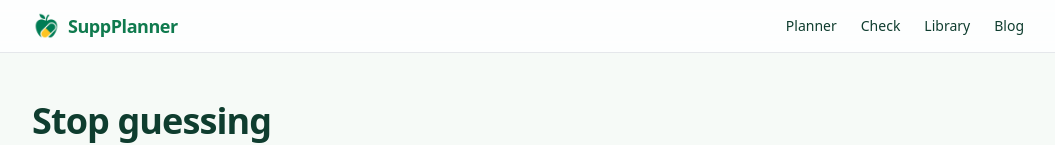
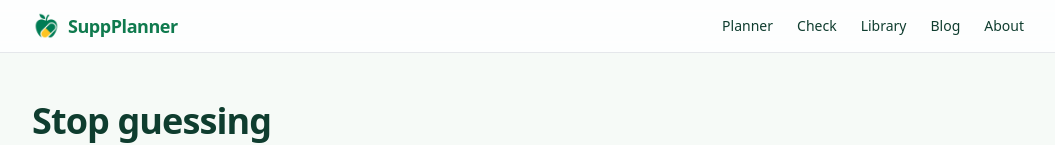
Before and after one commit to JiriTill/suppplanner, a Next.js app: page / in a window 1280 px wide. Shown: the top 145 px of the page, without its empty margins (112-1167 px from the left). Built offline with nearby package versions, Linux system fonts and the light colour scheme; no server answers.

Commit message:
Update Header.tsx

```diff
--- a/components/Header.tsx
+++ b/components/Header.tsx
@@ -14,6 +14,7 @@ export default function Header() {
           <Link href="/check" className="hover:underline">Check</Link>
           <Link href="/library" className="hover:underline">Library</Link>
           <Link href="/blog" className="hover:underline">Blog</Link>
+          <Link href="/about" className="hover:underline">About</Link>
         </nav>
       </div>
     </header>
```
